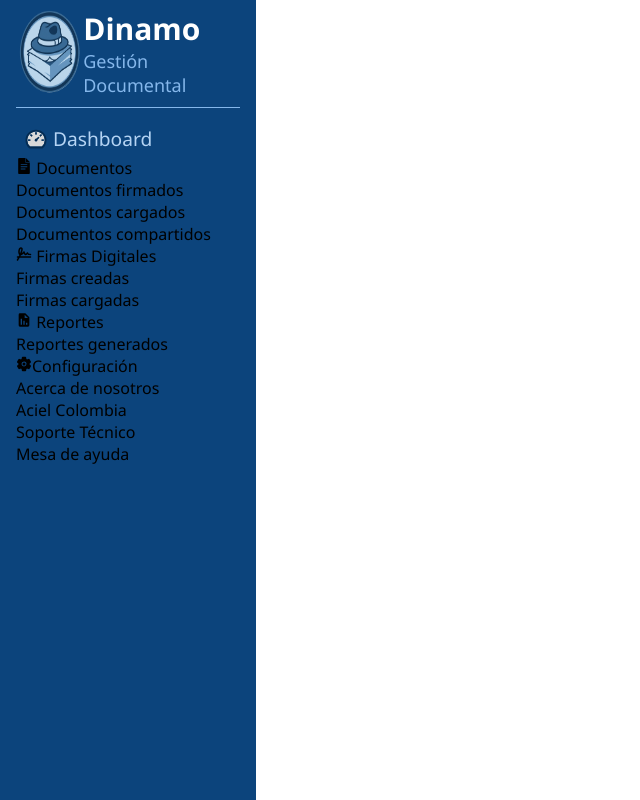
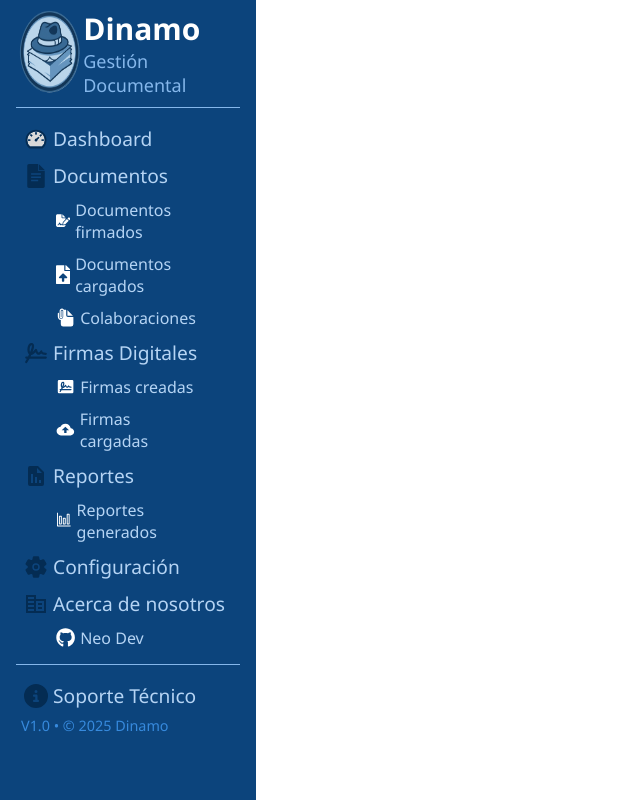
Before and after one commit to yepoxtrop/Dinamo-Front-End, a React (Vite) app: page /index in a window 1280 px wide. Shown: the whole page, without its empty margins (0-640 px from the left). Built offline with nearby package versions, Linux system fonts and the light colour scheme; no server answers.

Commit message:
Feature: Se agregan estados al formulario de inicio de sesision y se crea el dashboard

```diff
--- a/src/components/combinations/targetInputs.jsx
+++ b/src/components/combinations/targetInputs.jsx
@@ -74,3 +74,15 @@
         </>
     )
 }
+
+
+export function TargetSubItemMenu({params}){
+    return(
+        <>
+            <div className="target-sub-item-menu">
+                {params.icon}
+                <span className="text-sub-item-menu">{params.info}</span>
+            </div>
+        </>
+    )
+}
--- a/src/components/menus/leftMenu.jsx
+++ b/src/components/menus/leftMenu.jsx
@@ -1,10 +1,15 @@
 {/* Componentes */}
 import { AiTwotoneDashboard } from "react-icons/ai";
 import { SiGoogledocs } from "react-icons/si";
-import { PiSignatureBold } from "react-icons/pi";
+import { PiSignatureBold, PiSignatureFill } from "react-icons/pi";
 import { BiSolidReport } from "react-icons/bi";
-import { IoSettings } from "react-icons/io5";
-import { TargetItemMenu } from "../combinations/targetInputs.jsx";
+import { IoSettings, IoDocumentAttach } from "react-icons/io5";
+import { TargetItemMenu, TargetSubItemMenu } from "../combinations/targetInputs.jsx";
+import { MdOutlineCorporateFare } from "react-icons/md";
+import { FaCircleInfo, FaGithub, FaFileSignature } from "react-icons/fa6";
+import { FaFileUpload } from "react-icons/fa";
+import { VscGraph } from "react-icons/vsc";
+import { IoMdCloudUpload } from "react-icons/io";
 //import ClipboardDocumentList from "../icons/ClipboardDocumentList.jsx";
 {/* Media */}
 import logo from "../../assets/logo/logo_v2.png";
@@ -27,31 +32,34 @@
                 <nav>
                     <ul className="list-left-menu">
                         <li><TargetItemMenu params={{icon:<AiTwotoneDashboard className="icon-target-menu"/>, info:"Dashboard"}}/></li>
-                        <li><SiGoogledocs /> Documentos</li>
+                        <li><TargetItemMenu params={{icon:<SiGoogledocs className="icon-target-menu"/>, info:"Documentos"}}/></li>
                             <ul className="sublist-left-menu">
-                                <li>Documentos firmados</li>
-                                <li>Documentos cargados</li>
-                                <li>Documentos compartidos</li>
+                                <li><TargetSubItemMenu params={{icon:<FaFileSignature className="icon-target-sub-menu" />, info:"Documentos firmados"}} /></li>
+                                <li><TargetSubItemMenu params={{icon:<FaFileUpload className="icon-target-sub-menu" />, info:"Documentos cargados"}} /></li>
+                                <li><TargetSubItemMenu params={{icon:<IoDocumentAttach className="icon-target-sub-menu" />, info:"Colaboraciones"}} /></li>
                             </ul>
-                        <li><PiSignatureBold /> Firmas Digitales</li>
+                        <li><TargetItemMenu params={{icon:<PiSignatureBold className="icon-target-menu"/>, info:"Firmas Digitales"}}/></li>
                             <ul className="sublist-left-menu">
-                                <li>Firmas creadas</li>
-                                <li>Firmas cargadas</li>
+                                <li><TargetSubItemMenu params={{icon:<PiSignatureFill className="icon-target-sub-menu" />, info:"Firmas creadas"}} /></li>
+                                <li><TargetSubItemMenu params={{icon:<IoMdCloudUpload className="icon-target-sub-menu" />, info:"Firmas cargadas"}} /></li>
                             </ul>
-                        <li><BiSolidReport /> Reportes</li>
+                        <li><TargetItemMenu params={{icon:<BiSolidReport className="icon-target-menu"/>, info:"Reportes"}}/></li>
                             <ul className="sublist-left-menu">
-                                <li>Reportes generados</li>
+                                <li><TargetSubItemMenu params={{icon:<VscGraph  className="icon-target-sub-menu"/>, info:"Reportes generados"}} /></li>
                             </ul>
-                        <li><IoSettings />Configuración</li>
-                        <li>Acerca de nosotros</li>
+                        <li><TargetItemMenu params={{icon:<IoSettings className="icon-target-menu"/>, info:"Configuración"}}/></li>
+                        <li><TargetItemMenu params={{icon:<MdOutlineCorporateFare className="icon-target-menu"/>, info:"Acerca de nosotros"}}/></li>
                             <ul className="sublist-left-menu">
-                                <li>Aciel Colombia</li>
-                            </ul>
-                        <li>Soporte Técnico</li>
-                            <ul className="sublist-left-menu">
-                                <li>Mesa de ayuda</li>
+                                <li><TargetSubItemMenu params={{icon:<FaGithub className="icon-target-sub-menu"/>, info:"Neo Dev"}} /></li>
                             </ul>
                     </ul>
+                    <hr className="hr-left-menu"/>
+
+                    <ul className="list-left-menu">
+                        <li><TargetItemMenu params={{icon:<FaCircleInfo className="icon-target-menu"/>, info:"Soporte Técnico"}}/></li>
+                    </ul>
+                    <span className="description-left-menu">V1.0 &bull; &copy; 2025 Dinamo</span>
+
                 </nav>
             </div>
         </>
--- a/src/styles/leftMenu.css
+++ b/src/styles/leftMenu.css
@@ -42,4 +42,15 @@
 
 .list-left-menu, .sublist-left-menu{
     list-style: none;
+    width: 100%;
 }
+
+.sublist-left-menu{
+    padding:  0rem 2rem;
+}
+
+.description-left-menu{
+    padding-left: 5px;
+    font-size: 0.9rem;
+    color: var(--fifth-color);
+}
--- a/src/styles/targets.css
+++ b/src/styles/targets.css
@@ -1,15 +1,19 @@
+/* Target del input tipo text */
 .target-input-text{
     margin: 0 0 1rem 0;
 }
 
+/* Target del input tipo password */
 .target-input-password{
     margin: 0 0 1rem 0;
 }
 
+/* Target del input tipo checkbox */
 .target-input-checkbox{
     margin: 0 0 0.5rem 0;
 }
 
+/* Target del componente sidebar */
 .target-item-menu{
     width: 100%;
     display: flex;
@@ -17,7 +21,33 @@
     align-items: center;
     gap: 5px;
     padding: 5px 8px;
+
+    position: relative;
+    overflow: hidden;
+
+    cursor: pointer;
+
+    border-top-right-radius: 5px;
+    border-bottom-right-radius: 5px;
 }
+
+.target-item-menu::before{
+    content: "";
+    position: absolute;
+    left: 0;
+    top: 0;
+    width: 4px;
+    height: 100%;
+    background-color: var(--nineth-color);
+    transform: scaleY(0);
+    transform-origin: top;
+    transition: transform 0.25s ease;
+}
+
+.target-item-menu:hover::before{
+    transform: scaleY(1);
+}
+
 
 .icon-target-menu{
     width: 1.5rem;
@@ -34,10 +64,64 @@
 
 .target-item-menu:hover{
     background-color: var(--second-color);
-    border-left-color: var(--nineth-color);
-    border-left-width: 0.5rem;
-    border-left-style: solid;
+
+}
+
+
+/* Target del componente sub menu */
+.target-sub-item-menu{
+    width: 100%;
+    display: flex;
+    justify-content: start;
+    align-items: center;
+    gap: 5px;
+    padding: 5px 8px;
+
+    position: relative;
+    overflow: hidden;
+
+    cursor: pointer;
 
     border-top-right-radius: 5px;
     border-bottom-right-radius: 5px;
 }
+
+.target-sub-item-menu::before{
+    content: "";
+    position: absolute;
+    left: 0;
+    top: 0;
+    width: 4px;
+    height: 100%;
+    background-color: var(--third-color);
+    transform: scaleY(0);
+    transform-origin: top;
+    transition: transform 0.25s ease;
+}
+
+.target-sub-item-menu:hover::before{
+    transform: scaleY(1);
+}
+
+
+.icon-target-sub-menu{
+    width: 1.2rem;
+    height: 1.2rem;
+    color: var(--seventh-color);
+}
+
+.text-sub-item-menu{
+    color: var(--first-color);
+    font-size: 1rem;
+    font-weight: 500;
+}
+
+
+
+.target-sub-item-menu:hover{
+    background-color: var(--fifth-color);
+}
+
+.target-sub-item-menu:hover {
+    background-color: var(--fifth-color);
+}
```
Also changed, not shown: src/pages/pantallCarga.jsx (added).
